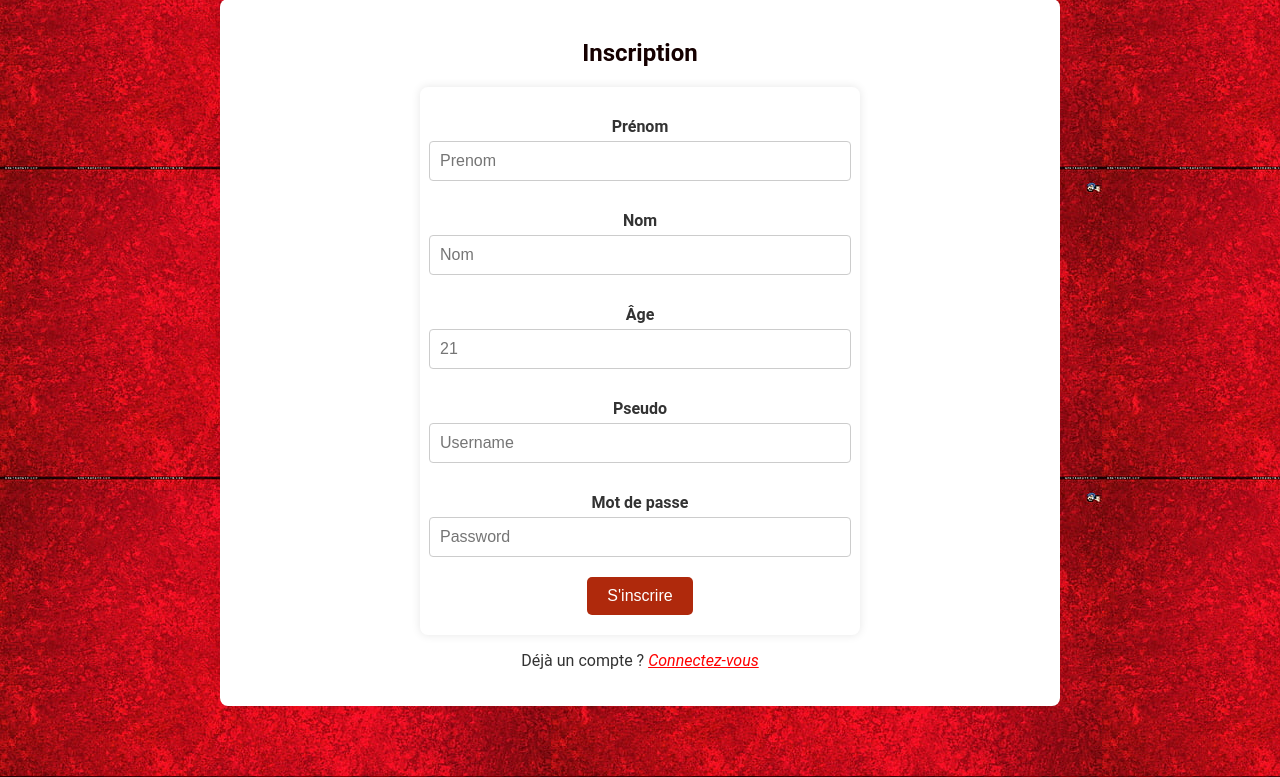
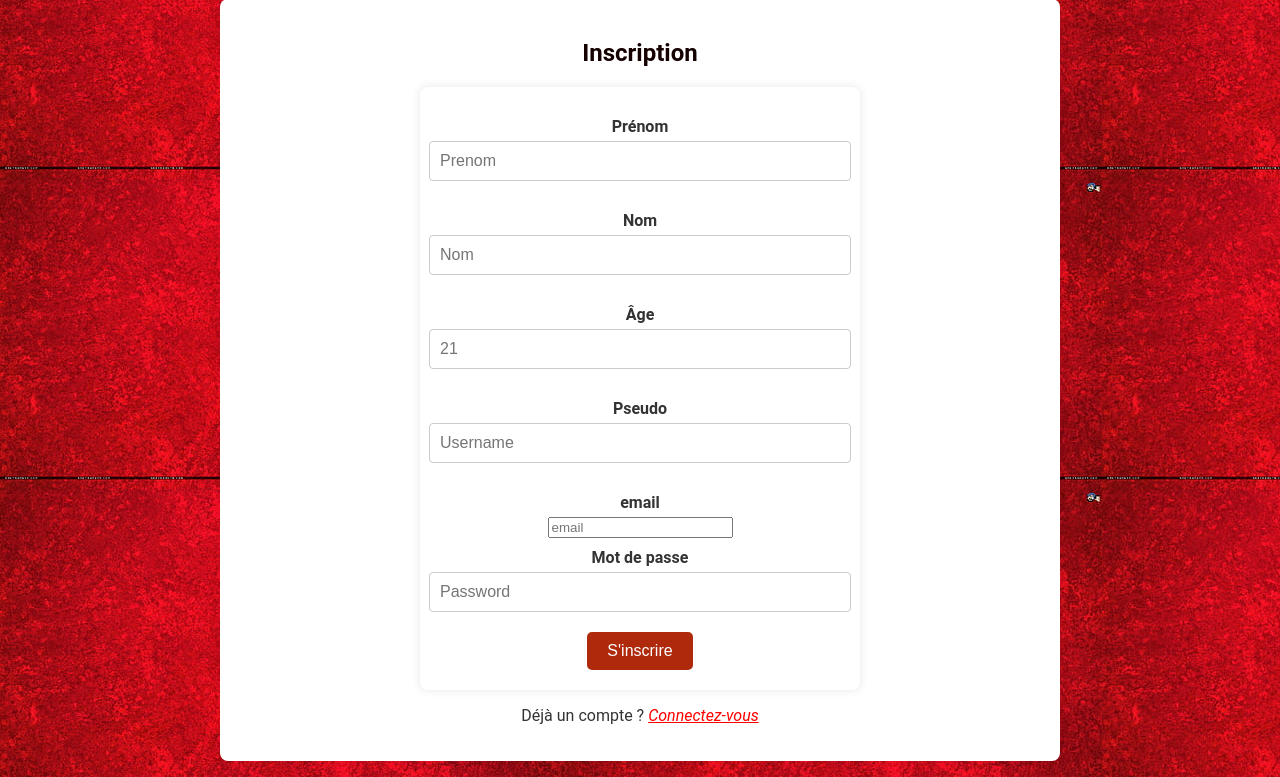
Before and after one commit to RomainDn/chats, a Flask app: page /register in a window 1280 px wide. Shown: the part 130-907 px from the top of the page. Run offline with Flask 3, Linux system fonts and the light colour scheme.

Commit message:
rajout de l'email

```diff
--- a/app.py
+++ b/app.py
@@ -24,6 +24,7 @@ class User(db.Model):
     prenom = db.Column(db.String(80), nullable=False)
     age = db.Column(db.Integer, nullable=False)
     nom = db.Column(db.String(80), nullable=False)
+    email = db.Column(db.String(80), unique=True, nullable=False)
     password = db.Column(db.String(120), nullable=False)
     public_key = db.Column(db.Text, nullable=False)
     private_key = db.Column(db.Text, nullable=False)
@@ -125,6 +126,7 @@ def register():
         nom = request.form['Nom']
         age = request.form['Age']
         username = request.form['Username']
+        email = request.form['email']
         password = request.form['Password']
 
         existing_user = User.query.filter_by(username=username).first()
@@ -133,7 +135,7 @@ def register():
 
         hashed_password = bcrypt.hashpw(password.encode('utf-8'), bcrypt.gensalt())
 
-        new_user = User(username=username, password=hashed_password.decode('utf-8'), prenom=prenom, age=age, nom=nom)
+        new_user = User(username=username, password=hashed_password.decode('utf-8'), prenom=prenom, age=age, nom=nom, email=email)
         new_user.generate_keys()
         db.session.add(new_user)
         db.session.commit()
@@ -339,4 +341,4 @@ def handle_message(data):
         emit('message', {'id': new_message.id, 'username': username, 'message': message, 'timestamp': timestamp}, to=room)
 
 if __name__ == '__main__':
-    app.run(host='192.168.56.1', debug=True)
+    app.run(host='192.168.56.1', debug=False)
--- a/templates/register.html
+++ b/templates/register.html
@@ -28,6 +28,8 @@
                 <input type="number" name="Age" required placeholder="21" />
                 <label for="Username">Pseudo</label>
                 <input type="text" name="Username" required placeholder="Username"/>
+                <label for="email">email</label>
+                <input type="email" name="email" required placeholder="email"/>
                 <label for="Password">Mot de passe</label>
                 <input type="password" name="Password" required placeholder="Password"/>
                 <input type="submit" value="S'inscrire" />
```
Also changed, not shown: instance/myr.db.
